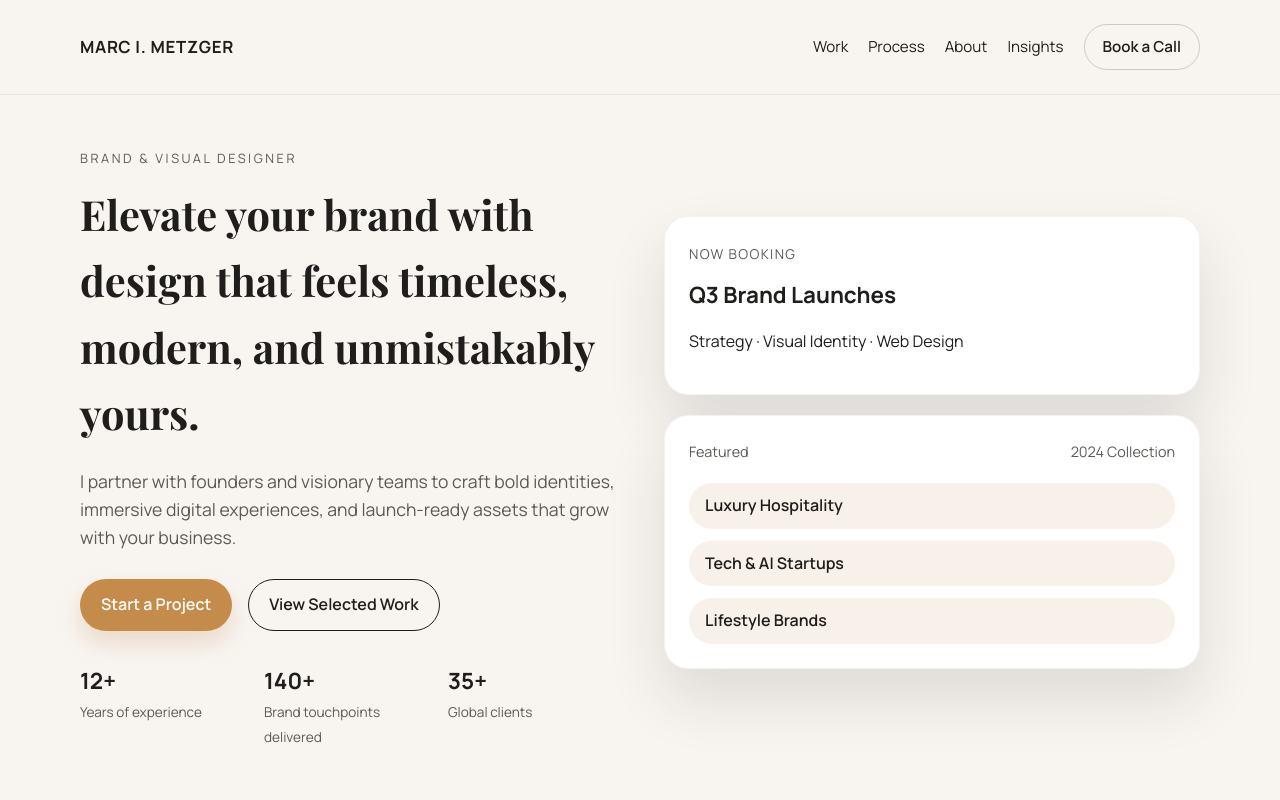
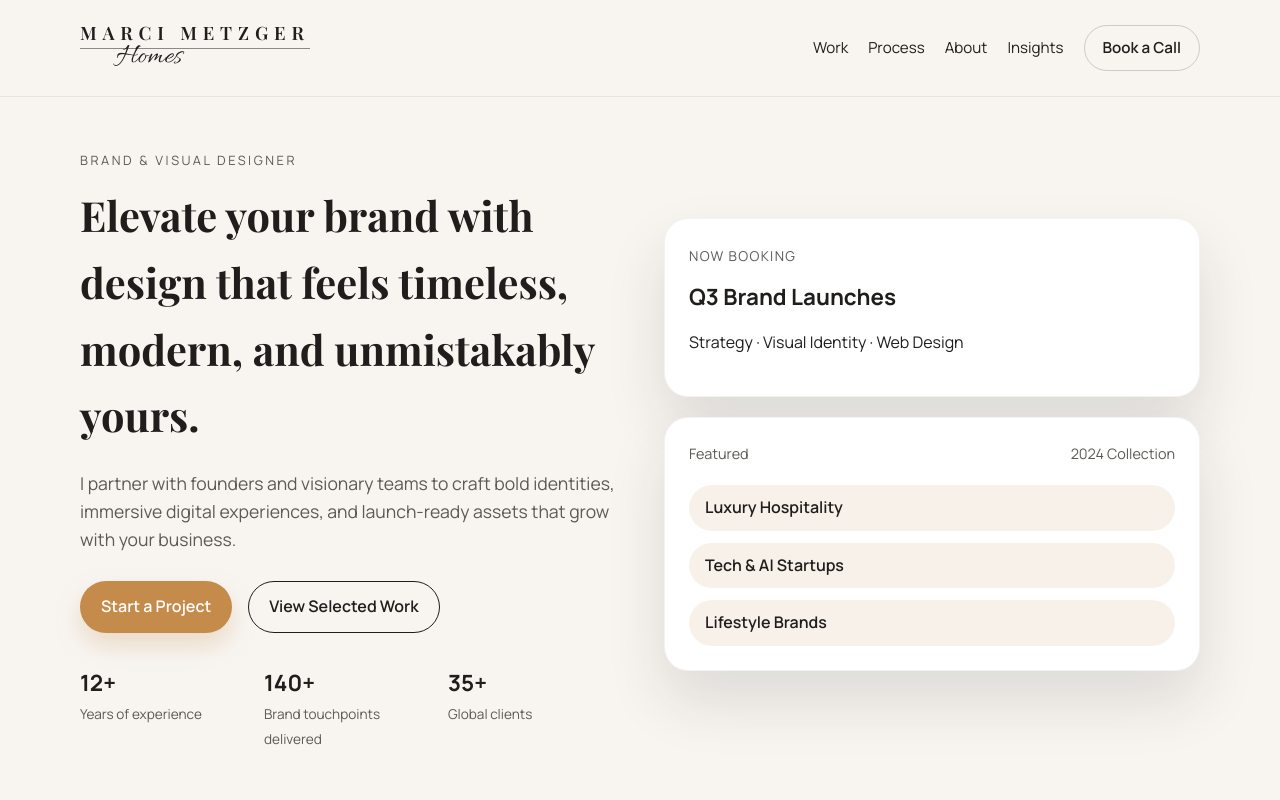
Before and after one commit to akanicholassantiago/Test-project, a plain HTML site: page index.html in a window 1280 px wide. Shown: the top 800 px of the page. Drawn offline with nearby package versions, Linux system fonts and the light colour scheme.

Commit message:
Style logo homes script

```diff
--- a/index.html
+++ b/index.html
@@ -7,7 +7,7 @@
     <link rel="preconnect" href="https://fonts.googleapis.com" />
     <link rel="preconnect" href="https://fonts.gstatic.com" crossorigin />
     <link
-      href="https://fonts.googleapis.com/css2?family=Manrope:wght@300;400;500;600;700;800&family=Playfair+Display:wght@500;600;700&display=swap"
+      href="https://fonts.googleapis.com/css2?family=Allura&family=Manrope:wght@300;400;500;600;700;800&family=Playfair+Display:wght@500;600;700&display=swap"
       rel="stylesheet"
     />
     <link rel="stylesheet" href="styles.css" />
@@ -15,7 +15,10 @@
   <body>
     <header class="site-header">
       <nav class="nav">
-        <a class="logo" href="#">Marc I. Metzger</a>
+        <a class="logo" href="#">
+          <span class="logo-main">Marci Metzger</span>
+          <span class="logo-script">Homes</span>
+        </a>
         <div class="nav-links">
           <a href="#work">Work</a>
           <a href="#process">Process</a>
--- a/styles.css
+++ b/styles.css
@@ -48,10 +48,28 @@ a {
 }
 
 .logo {
-  font-weight: 700;
-  font-size: 1.05rem;
-  letter-spacing: 0.04em;
+  display: flex;
+  flex-direction: column;
+  align-items: flex-start;
+  line-height: 1;
+}
+
+.logo-main {
+  font-family: "Playfair Display", serif;
+  font-weight: 600;
+  font-size: 1.15rem;
+  letter-spacing: 0.32em;
   text-transform: uppercase;
+  padding-bottom: 6px;
+  border-bottom: 1px solid rgba(31, 30, 28, 0.5);
+}
+
+.logo-script {
+  font-family: "Allura", cursive;
+  font-size: 1.8rem;
+  font-weight: 400;
+  margin-top: -6px;
+  margin-left: 36px;
 }
 
 .nav-links {
```
